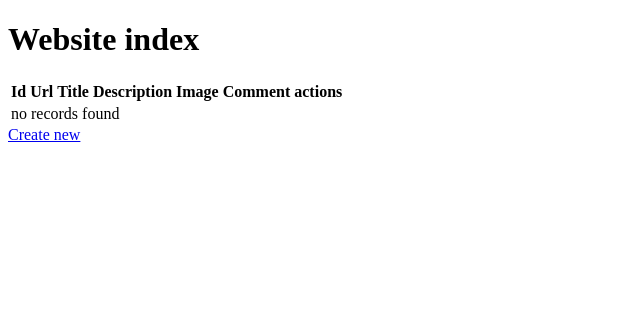
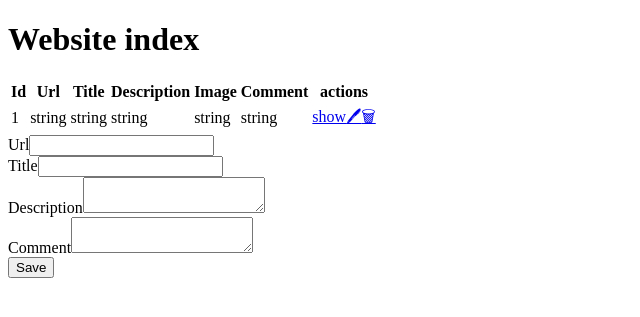
Before and after one commit to pierresimonnet/savethislink, a Symfony app: template templates/website/index.html.twig in a window 1280 px wide. Shown: the top 317 px of the page, without its empty margins (0-640 px from the left). Run offline with Twig, Linux system fonts and the light colour scheme; the template is opened without the code that fills it, so the values that code supplies are empty; style sheets or scripts are compiled from the project's sources; some libraries are stand-ins or nearby versions.

Commit message:
front/react : business feature setup

```diff
--- /dev/null
+++ b/assets/js/Website/WebsiteApp.jsx
@@ -0,0 +1,46 @@
+import React, { useState } from "react";
+import Websites from "./Websites";
+
+export default function WebsiteApp() {
+  const [websites, setWebsites] = useState([
+    {
+      id: 1,
+      url: "string",
+      title: "string",
+      description: "string",
+      image: "string",
+      comment: "string",
+    },
+  ]);
+  const [highlightedRowId, setHighlightedRowId] = useState(null);
+
+  const handleRowClick = (id) => {
+    setHighlightedRowId(id);
+  };
+
+  const handleAddItem = (url, title, description, comment) => {
+    const newWebsite = {
+      id: "TODO",
+      url,
+      title,
+      description,
+      image: "TODO",
+      comment,
+    };
+    setWebsites((websites) => [...websites, newWebsite]);
+  };
+
+  const handleDeleteItem = (id) => {
+    setWebsites((websites) => websites.filter((site) => site.id !== id));
+  };
+
+  return (
+    <Websites
+      websites={websites}
+      highlightedRowId={highlightedRowId}
+      onRowClick={handleRowClick}
+      onAddItem={handleAddItem}
+      onDeleteItem={handleDeleteItem}
+    />
+  );
+}
--- /dev/null
+++ b/assets/js/Website/WebsiteCreator.jsx
@@ -0,0 +1,115 @@
+import React, { useRef, useState } from "react";
+
+export default function WebsiteCreator({ onAddItem }) {
+  const urlRef = useRef(null);
+  const titleRef = useRef(null);
+  const descriptionRef = useRef(null);
+  const commentRef = useRef(null);
+  const [errors, setErrors] = useState({
+    url: "",
+    title: "",
+    description: "",
+    comment: "",
+  });
+
+  const handleFormSubmit = (e) => {
+    e.preventDefault();
+    const url = urlRef.current.value;
+    const title = titleRef.current.value;
+    const description = descriptionRef.current.value;
+    const comment = commentRef.current.value;
+
+    if (url.length <= 0) {
+      setErrors({ ...errors, url: "please enter a url" });
+
+      return;
+    }
+    if (title.length <= 0) {
+      setErrors({ ...errors, title: "please enter a title" });
+
+      return;
+    }
+    if (description.length <= 0) {
+      setErrors({ ...errors, description: "please enter a description" });
+
+      return;
+    }
+    if (comment.length <= 0) {
+      setErrors({ ...errors, comment: "please enter a comment" });
+
+      return;
+    }
+
+    onAddItem(url, title, description, comment);
+    setErrors({ ...errors, url: "", title: "", description: "", comment: "" });
+
+    urlRef.current.value = "";
+    titleRef.current.value = "";
+    descriptionRef.current.value = "";
+    commentRef.current.value = "";
+  };
+
+  return (
+    <form onSubmit={handleFormSubmit} noValidate>
+      <div>
+        <div className={`${errors.url ? "has-error" : ""}`}>
+          <label htmlFor="website_url" className="required">
+            Url
+          </label>
+          <input
+            type="url"
+            id="website_url"
+            name="website[url]"
+            required="required"
+            ref={urlRef}
+          />
+          {errors.url && <span>{errors.url}</span>}
+        </div>
+        <div className={`${errors.title ? "has-error" : ""}`}>
+          <label htmlFor="website_title" className="required">
+            Title
+          </label>
+          <input
+            type="text"
+            id="website_title"
+            name="website[title]"
+            required="required"
+            ref={titleRef}
+          />
+          {errors.title && <span>{errors.title}</span>}
+        </div>
+        <div className={`${errors.description ? "has-error" : ""}`}>
+          <label htmlFor="website_description" className="required">
+            Description
+          </label>
+          <textarea
+            id="website_description"
+            name="website[description]"
+            required="required"
+            ref={descriptionRef}
+          ></textarea>
+          {errors.description && <span>{errors.description}</span>}
+        </div>
+        <div className={`${errors.comment ? "has-error" : ""}`}>
+          <label htmlFor="website_comment" className="required">
+            Comment
+          </label>
+          <textarea
+            id="website_comment"
+            name="website[comment]"
+            required="required"
+            ref={commentRef}
+          ></textarea>
+          {errors.comment && <span>{errors.comment}</span>}
+        </div>
+        <input
+          type="hidden"
+          id="website__token"
+          name="website[_token]"
+          value="AyP0KXnfMrDUhmIuHVCijNln0bgqVnCiPvhDtJEfvkU"
+        />
+      </div>
+      <button className="btn">Save</button>
+    </form>
+  );
+}
--- /dev/null
+++ b/assets/js/Website/Websites.jsx
@@ -0,0 +1,38 @@
+import React from "react";
+import WebsitesList from "./WebsitesList";
+import WebsiteCreator from "./WebsiteCreator";
+
+export default function Websites({
+  websites,
+  highlightedRowId,
+  onRowClick,
+  onAddItem,
+  onDeleteItem,
+}) {
+  return (
+    <div>
+      <h1>Website index</h1>
+
+      <table className="table">
+        <thead>
+          <tr>
+            <th>Id</th>
+            <th>Url</th>
+            <th>Title</th>
+            <th>Description</th>
+            <th>Image</th>
+            <th>Comment</th>
+            <th>actions</th>
+          </tr>
+        </thead>
+        <WebsitesList
+          websites={websites}
+          highlightedRowId={highlightedRowId}
+          onRowClick={onRowClick}
+          onDeleteItem={onDeleteItem}
+        />
+      </table>
+      <WebsiteCreator onAddItem={onAddItem} />
+    </div>
+  );
+}
--- /dev/null
+++ b/assets/js/Website/WebsitesList.jsx
@@ -0,0 +1,42 @@
+import React from "react";
+
+export default function WebsitesList({
+  websites,
+  highlightedRowId,
+  onRowClick,
+  onDeleteItem,
+}) {
+  const handleDeleteClick = (e, id) => {
+    e.preventDefault();
+
+    onDeleteItem(id);
+  };
+
+  return (
+    <tbody>
+      {websites.map((website) => {
+        return (
+          <tr
+            key={website.id}
+            className={highlightedRowId === website.id ? "info" : ""}
+            onClick={(e) => onRowClick(website.id)}
+          >
+            <td>{website.id}</td>
+            <td>{website.url}</td>
+            <td>{website.title}</td>
+            <td>{website.description}</td>
+            <td>{website.image}</td>
+            <td>{website.comment}</td>
+            <td>
+              <a href="#">show</a>
+              <a href="#">&#128394;</a>
+              <a href="#" onClick={(e) => handleDeleteClick(e, website.id)}>
+                &#128465;
+              </a>
+            </td>
+          </tr>
+        );
+      })}
+    </tbody>
+  );
+}
--- /dev/null
+++ b/assets/js/website.js
@@ -0,0 +1,5 @@
+import React from "react";
+import { render } from "react-dom";
+import WebsiteApp from "./Website/WebsiteApp";
+
+render(<WebsiteApp />, document.getElementById("website-app"));
--- a/templates/website/index.html.twig
+++ b/templates/website/index.html.twig
@@ -3,41 +3,10 @@
 {% block title %}Website index{% endblock %}
 
 {% block body %}
-    <h1>Website index</h1>
+    <div id='website-app'></div>
+{% endblock %}
 
-    <table class="table">
-        <thead>
-            <tr>
-                <th>Id</th>
-                <th>Url</th>
-                <th>Title</th>
-                <th>Description</th>
-                <th>Image</th>
-                <th>Comment</th>
-                <th>actions</th>
-            </tr>
-        </thead>
-        <tbody>
-        {% for website in websites %}
-            <tr>
-                <td>{{ website.id }}</td>
-                <td>{{ website.url }}</td>
-                <td>{{ website.title }}</td>
-                <td>{{ website.description }}</td>
-                <td>{{ website.image }}</td>
-                <td>{{ website.comment }}</td>
-                <td>
-                    <a href="{{ path('website_show', {'id': website.id}) }}">show</a>
-                    <a href="{{ path('website_edit', {'id': website.id}) }}">edit</a>
-                </td>
-            </tr>
-        {% else %}
-            <tr>
-                <td colspan="7">no records found</td>
-            </tr>
-        {% endfor %}
-        </tbody>
-    </table>
-
-    <a href="{{ path('website_new') }}">Create new</a>
+{% block javascripts %}
+    {{ parent() }}
+    {{ encore_entry_script_tags('website') }}
 {% endblock %}
--- a/webpack.config.js
+++ b/webpack.config.js
@@ -22,6 +22,7 @@ Encore
    * and one CSS file (e.g. app.css) if your JavaScript imports CSS.
    */
   .addEntry("app", "./assets/app.js")
+  .addEntry("website", "./assets/js/website.js")
 
   // enables the Symfony UX Stimulus bridge (used in assets/bootstrap.js)
   .enableStimulusBridge("./assets/controllers.json")
```
